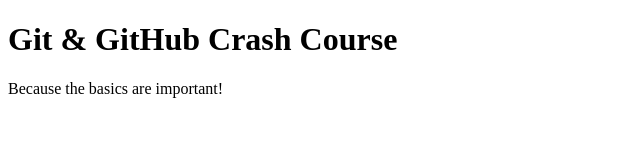
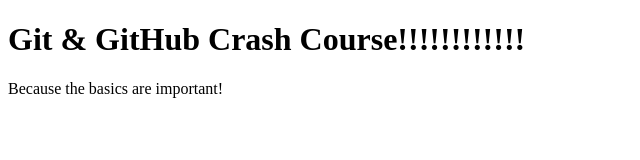
Before and after one commit to zizou49/github-crash-course, a plain HTML site: page index.html in a window 1280 px wide. Shown: the whole page, without its empty margins (0-640 px from the left). Drawn offline with Linux system fonts and the light colour scheme.

Commit message:
third commit

```diff
--- a/index.html
+++ b/index.html
@@ -7,7 +7,7 @@
     <title>Git & GitHub Crash Course</title>
   </head>
   <body>
-    <h1>Git & GitHub Crash Course</h1>
+    <h1>Git & GitHub Crash Course!!!!!!!!!!!!</h1>
     <p>Because the basics are important!</p>
   </body>
 </html>
```
